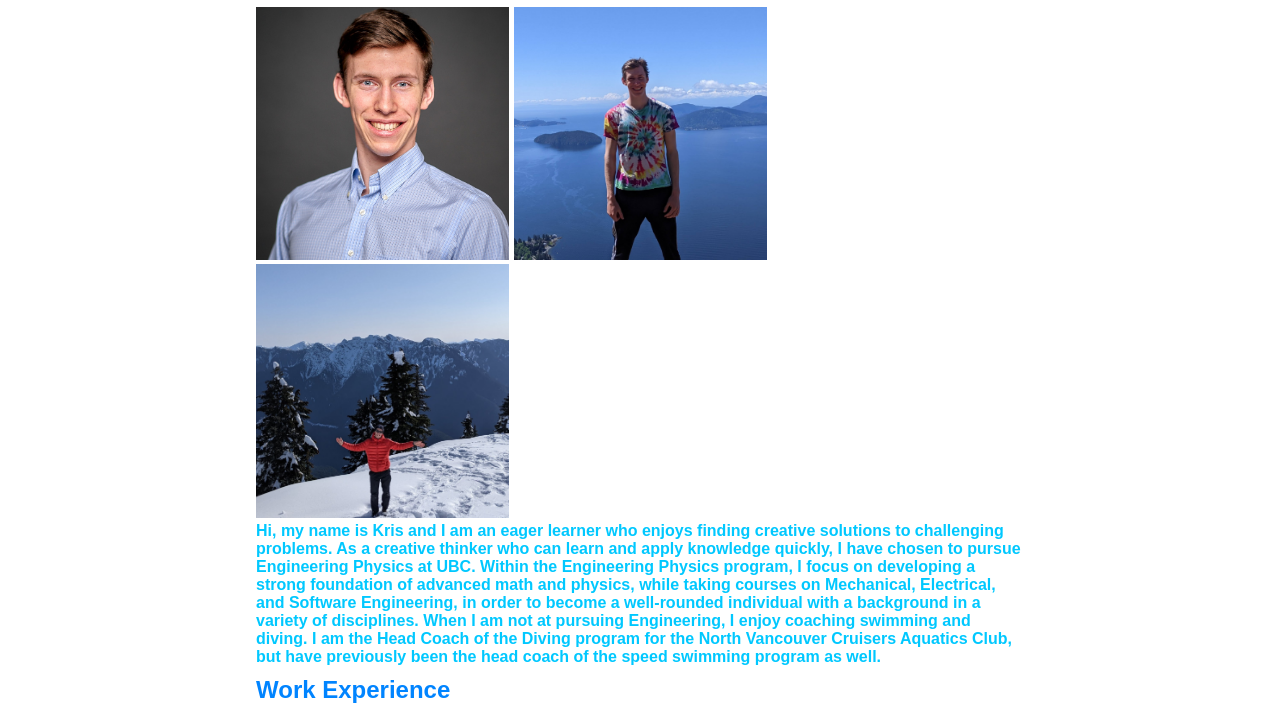
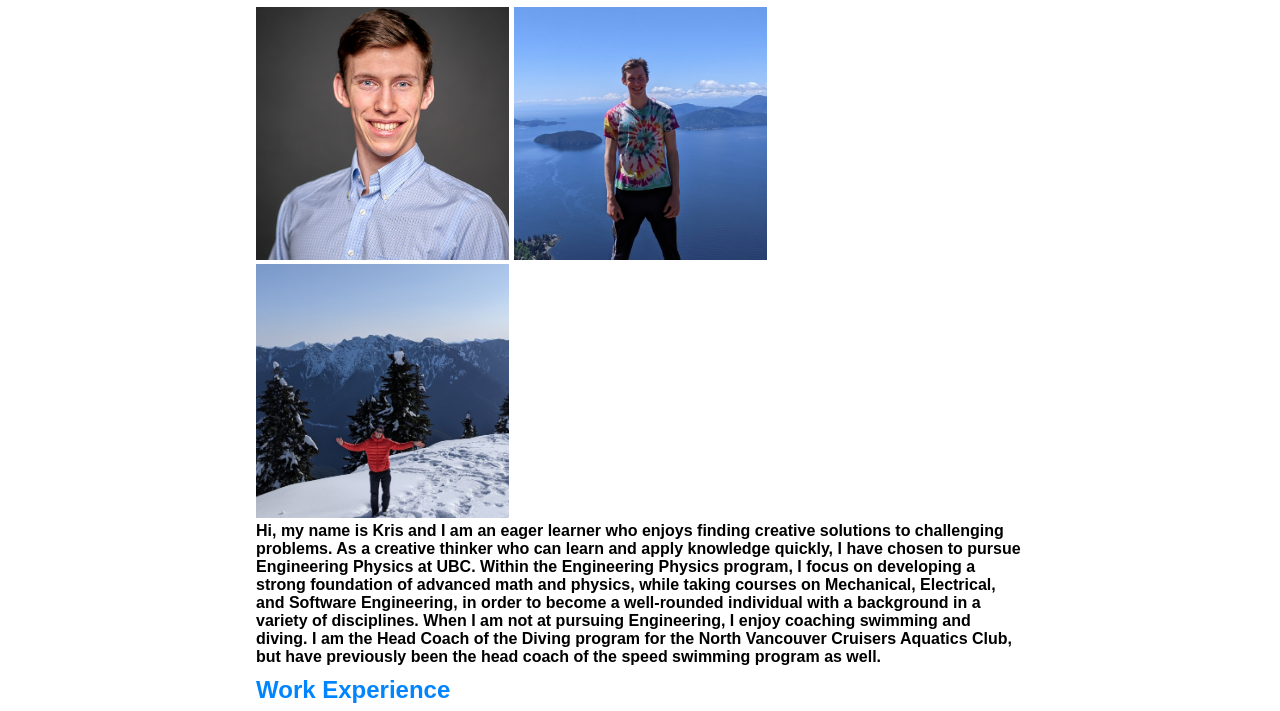
Before and after one commit to Kris-Kirk/kris-kirk.github.io, a plain HTML site: page index.html in a window 1280 px wide. Shown: the part 58-769 px from the top of the page. Drawn offline with Linux system fonts and the light colour scheme.

Commit message:
Updated font color

```diff
--- a/styles.css
+++ b/styles.css
@@ -68,7 +68,7 @@ h1{
     text-align: center;
 }
 h2{
-    color: rgb(0, 200, 255);
+    color: black;
     font-size: 16px;
 
 }
```
